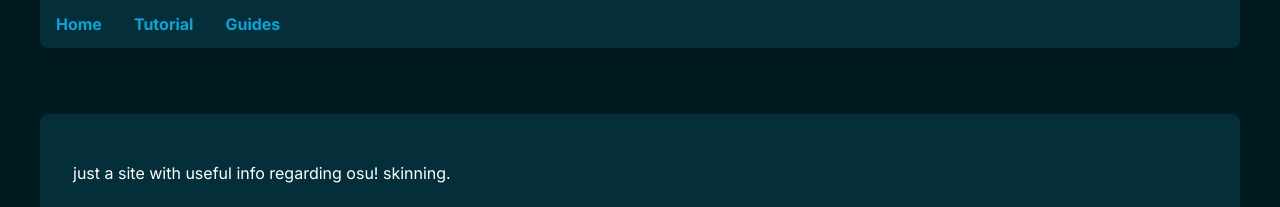
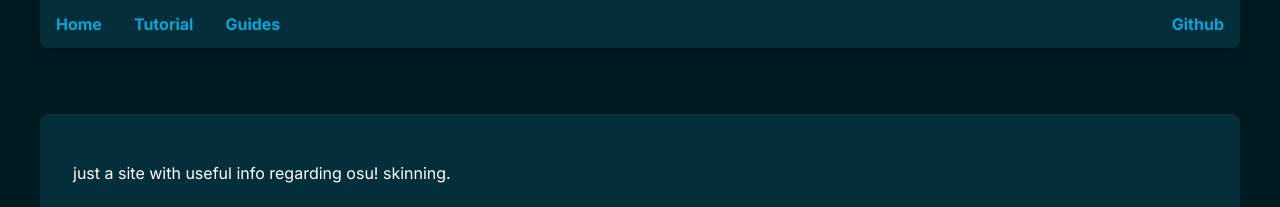
Before and after one commit to RockRoller01/skinninginfo, a Jekyll site: the page built from index.md, in a window 1280 px wide. Shown: the top 207 px of the page. Built offline with Jekyll 4.4.1, drawn with Linux system fonts in a browser that asks for light colours.

Commit message:
adding github

```diff
--- a/_layouts/default.html
+++ b/_layouts/default.html
@@ -15,6 +15,7 @@
         <a href="{{site.baseurl}}/">Home</a>
         <a href="{{site.baseurl}}/tutorial/toc">Tutorial</a>
         <a href="{{site.baseurl}}/guides/toc">Guides</a>
+        <a style="float:right" href=https://github.com/RockRoller01/skinninginfo>Github</a>
       </div>
     </div>
 </header>
```
